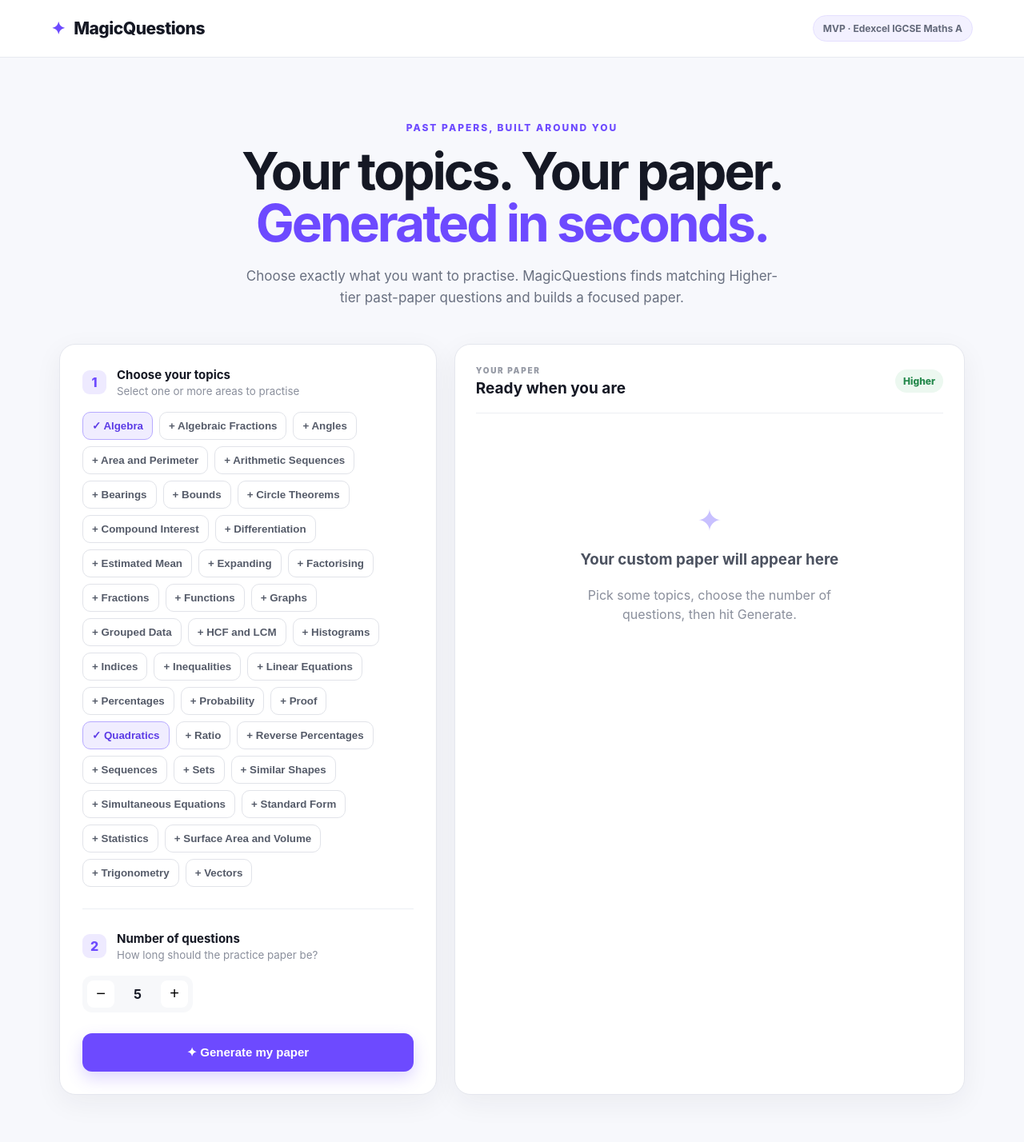
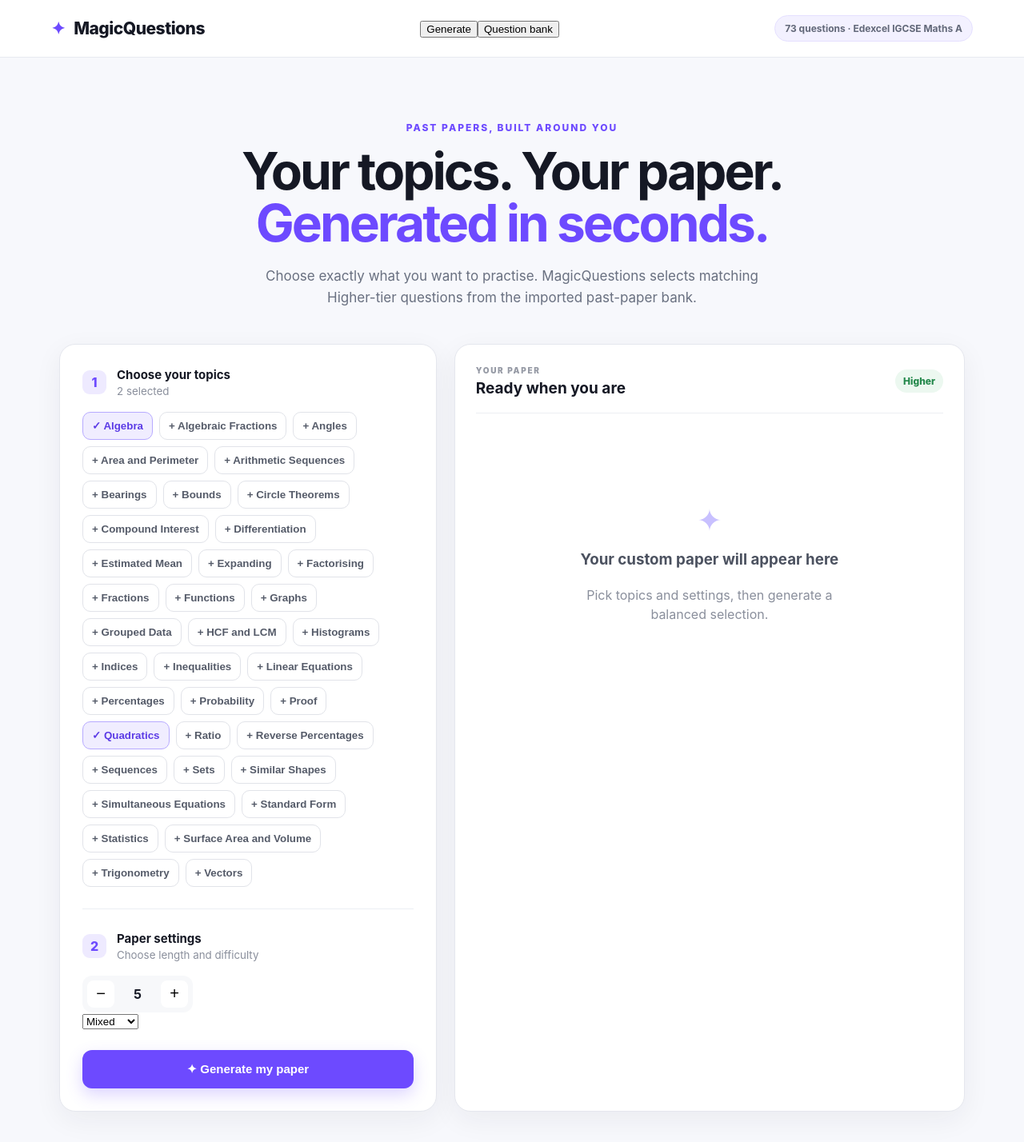
Before and after one commit to kiarashghebleh801-boop/MagicQuestions, a Next.js app: page / in a window 1280 px wide. Shown: the top 1428 px of the page at 80% size. Built offline with nearby package versions, Linux system fonts and the light colour scheme.

Commit message:
Add question bank, difficulty filters and printable paper workflow

```diff
--- a/src/app/page.tsx
+++ b/src/app/page.tsx
@@ -1,79 +1,62 @@
 "use client";
 
 import { useMemo, useState } from "react";
-import { generateQuestions, Question, topics } from "@/lib/questions";
+import { Difficulty, generateQuestions, Question, questions, searchQuestions, topics } from "@/lib/questions";
 
 export default function Home() {
   const [selected, setSelected] = useState<string[]>(["Quadratics", "Algebra"]);
   const [count, setCount] = useState(5);
+  const [difficulty, setDifficulty] = useState<Difficulty | "Mixed">("Mixed");
   const [paper, setPaper] = useState<Question[]>([]);
+  const [query, setQuery] = useState("");
+  const [mode, setMode] = useState<"generate" | "bank">("generate");
 
   const totalMarks = useMemo(() => paper.reduce((sum, q) => sum + q.marks, 0), [paper]);
+  const results = useMemo(() => searchQuestions(query, selected), [query, selected]);
 
   function toggleTopic(topic: string) {
-    setSelected((current) => current.includes(topic) ? current.filter((item) => item !== topic) : [...current, topic]);
+    setSelected(current => current.includes(topic) ? current.filter(item => item !== topic) : [...current, topic]);
   }
-
-  function generate() {
-    setPaper(generateQuestions(selected, count));
-  }
+  function generate() { setPaper(generateQuestions(selected, count, difficulty)); }
+  function addQuestion(q: Question) { setPaper(current => current.some(item => item.id === q.id) ? current : [...current, q]); }
+  function removeQuestion(id: string) { setPaper(current => current.filter(q => q.id !== id)); }
 
   return (
     <main>
       <header className="nav">
         <div className="brand"><span className="spark">✦</span> MagicQuestions</div>
-        <div className="badge">MVP · Edexcel IGCSE Maths A</div>
+        <nav className="tabs"><button className={mode === "generate" ? "active" : ""} onClick={() => setMode("generate")}>Generate</button><button className={mode === "bank" ? "active" : ""} onClick={() => setMode("bank")}>Question bank</button></nav>
+        <div className="badge">{questions.length} questions · Edexcel IGCSE Maths A</div>
       </header>
 
       <section className="hero">
         <p className="eyebrow">PAST PAPERS, BUILT AROUND YOU</p>
         <h1>Your topics. Your paper.<br /><span>Generated in seconds.</span></h1>
-        <p className="subtitle">Choose exactly what you want to practise. MagicQuestions finds matching Higher-tier past-paper questions and builds a focused paper.</p>
+        <p className="subtitle">Choose exactly what you want to practise. MagicQuestions selects matching Higher-tier questions from the imported past-paper bank.</p>
       </section>
 
-      <section className="builder">
+      {mode === "generate" ? <section className="builder">
         <div className="panel controls">
-          <div className="step"><span>1</span><div><b>Choose your topics</b><small>Select one or more areas to practise</small></div></div>
-          <div className="topics">
-            {topics.map((topic) => (
-              <button key={topic} className={selected.includes(topic) ? "topic selected" : "topic"} onClick={() => toggleTopic(topic)}>
-                {selected.includes(topic) ? "✓ " : "+ "}{topic}
-              </button>
-            ))}
-          </div>
-
+          <div className="step"><span>1</span><div><b>Choose your topics</b><small>{selected.length} selected</small></div></div>
+          <div className="topics">{topics.map(topic => <button key={topic} className={selected.includes(topic) ? "topic selected" : "topic"} onClick={() => toggleTopic(topic)}>{selected.includes(topic) ? "✓ " : "+ "}{topic}</button>)}</div>
           <div className="divider" />
-          <div className="step"><span>2</span><div><b>Number of questions</b><small>How long should the practice paper be?</small></div></div>
-          <div className="counter">
-            <button onClick={() => setCount(Math.max(1, count - 1))}>−</button>
-            <strong>{count}</strong>
-            <button onClick={() => setCount(Math.min(20, count + 1))}>+</button>
-          </div>
-
+          <div className="step"><span>2</span><div><b>Paper settings</b><small>Choose length and difficulty</small></div></div>
+          <div className="settingRow"><div className="counter"><button onClick={() => setCount(Math.max(1,count-1))}>−</button><strong>{count}</strong><button onClick={() => setCount(Math.min(25,count+1))}>+</button></div><select value={difficulty} onChange={e => setDifficulty(e.target.value as Difficulty | "Mixed")}><option>Mixed</option><option>Easy</option><option>Medium</option><option>Hard</option></select></div>
           <button className="generate" onClick={generate}>✦ Generate my paper</button>
         </div>
-
-        <div className="panel preview">
-          <div className="previewHead"><div><p>YOUR PAPER</p><h2>{paper.length ? `${paper.length} questions · ${totalMarks} marks` : "Ready when you are"}</h2></div><span>Higher</span></div>
-          {!paper.length ? (
-            <div className="empty"><div>✦</div><h3>Your custom paper will appear here</h3><p>Pick some topics, choose the number of questions, then hit Generate.</p></div>
-          ) : (
-            <div className="questionList">
-              {paper.map((q, index) => (
-                <article className="question" key={q.id}>
-                  <div className="qNumber">{index + 1}</div>
-                  <div className="qBody">
-                    <div className="qMeta">{q.session} {q.year} · Paper {q.paper} · Original Q{q.questionNumber}</div>
-                    <h3>{q.summary}</h3>
-                    <div className="tags">{q.topics.map((topic) => <span key={topic}>{topic}</span>)}</div>
-                  </div>
-                  <div className="marks">{q.marks}<small>marks</small></div>
-                </article>
-              ))}
-            </div>
-          )}
-        </div>
-      </section>
+        <PaperPreview paper={paper} totalMarks={totalMarks} removeQuestion={removeQuestion} regenerate={generate} />
+      </section> : <section className="bank panel">
+        <div className="bankTop"><div><p className="eyebrow">QUESTION BANK</p><h2>Browse all {questions.length} questions</h2></div><input value={query} onChange={e => setQuery(e.target.value)} placeholder="Search topics, year, paper…" /></div>
+        <div className="topics compact">{topics.map(topic => <button key={topic} className={selected.includes(topic) ? "topic selected" : "topic"} onClick={() => toggleTopic(topic)}>{topic}</button>)}</div>
+        <div className="bankResults">{results.map(q => <article className="bankCard" key={q.id}><div><div className="qMeta">{q.session} {q.year} · {q.paper} · Q{q.questionNumber} · {q.difficulty}</div><h3>{q.summary}</h3><div className="tags">{q.topics.map(t => <span key={t}>{t}</span>)}</div></div><div className="bankActions"><b>{q.marks} marks</b><button onClick={() => addQuestion(q)}>+ Add</button></div></article>)}</div>
+      </section>}
     </main>
   );
 }
+
+function PaperPreview({paper,totalMarks,removeQuestion,regenerate}:{paper:Question[];totalMarks:number;removeQuestion:(id:string)=>void;regenerate:()=>void}) {
+  return <div className="panel preview">
+    <div className="previewHead"><div><p>YOUR PAPER</p><h2>{paper.length ? `${paper.length} questions · ${totalMarks} marks` : "Ready when you are"}</h2></div><span>Higher</span></div>
+    {!paper.length ? <div className="empty"><div>✦</div><h3>Your custom paper will appear here</h3><p>Pick topics and settings, then generate a balanced selection.</p></div> : <><div className="questionList">{paper.map((q,index) => <article className="question" key={q.id}><div className="qNumber">{index+1}</div><div className="qBody"><div className="qMeta">{q.session} {q.year} · Paper {q.paper} · Original Q{q.questionNumber} · {q.difficulty}</div><h3>{q.summary}</h3><div className="tags">{q.topics.map(t => <span key={t}>{t}</span>)}</div></div><div className="marks">{q.marks}<small>marks</small><button className="remove" onClick={() => removeQuestion(q.id)}>×</button></div></article>)}</div><div className="paperActions"><button onClick={regenerate}>↻ Regenerate</button><button className="print" onClick={() => window.print()}>Print / Save PDF</button></div></>}
+  </div>;
+}
```
